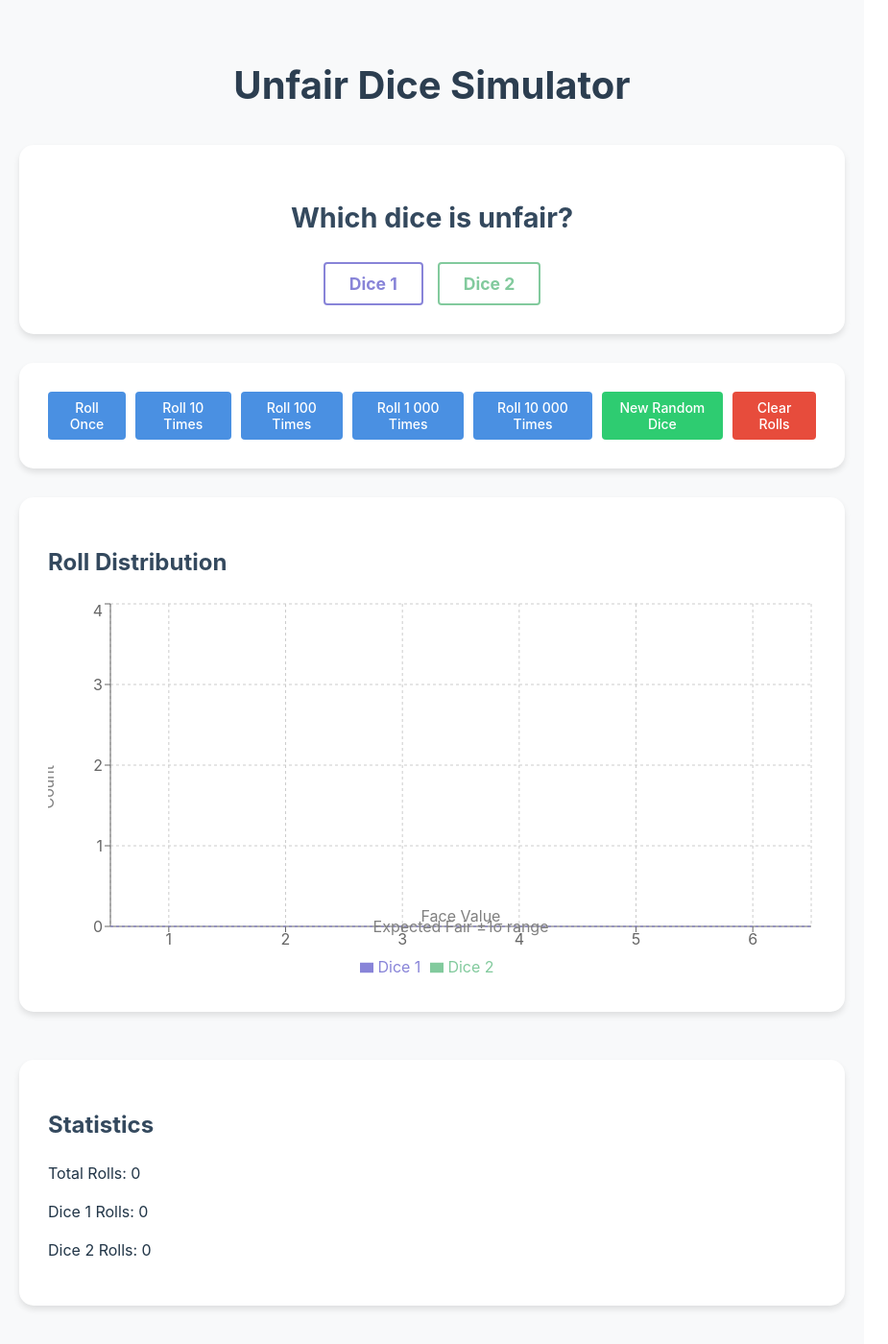
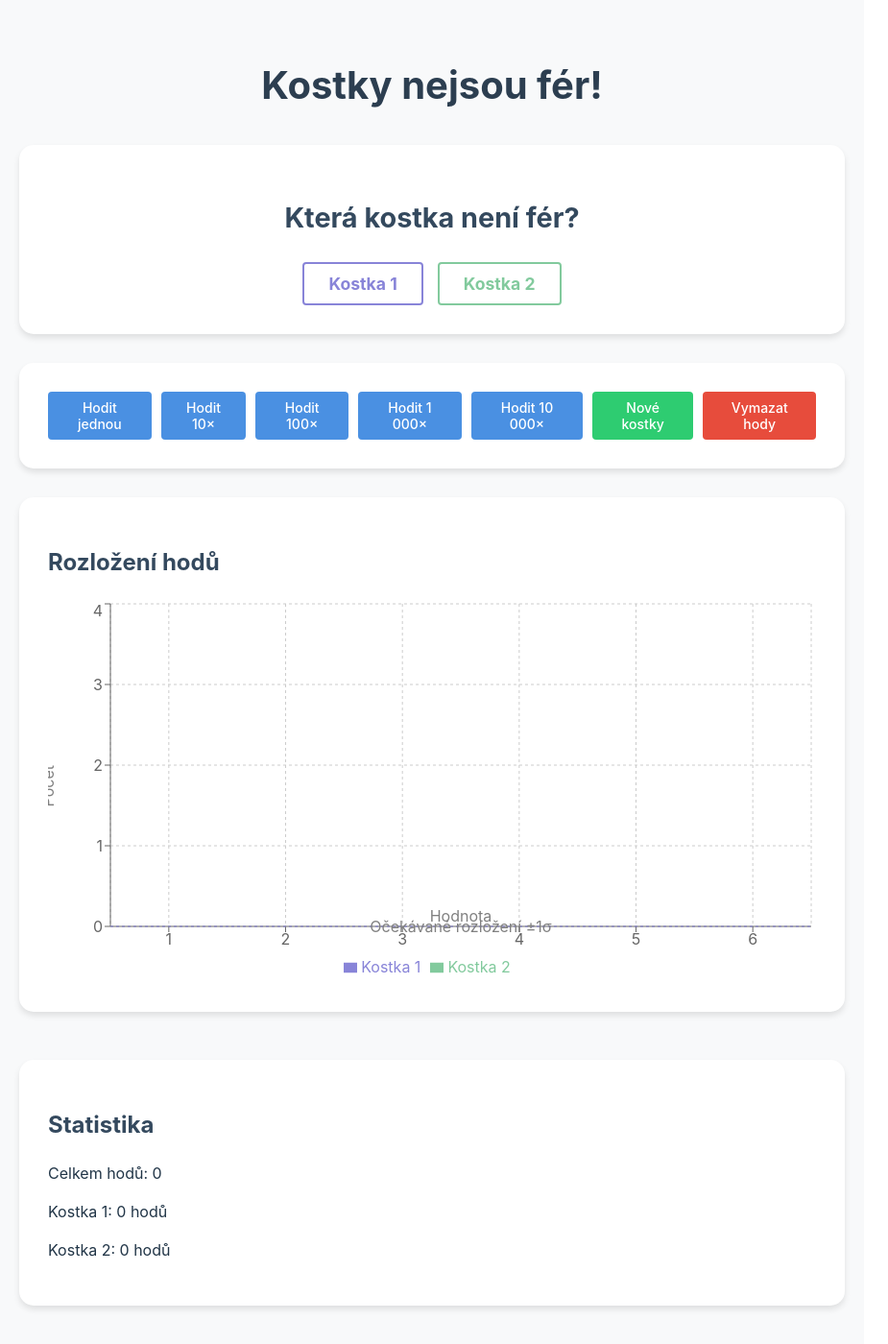
Before and after one commit to tkafka/unfair-dice-simulator, a React (Vite) app: page / in a window 1280 px wide. Shown: the whole page at 96% size, without its empty margins (0-925 px from the left). Built offline with nearby package versions, Linux system fonts and the light colour scheme.

Commit message:
Czech :)

```diff
--- a/src/App.tsx
+++ b/src/App.tsx
@@ -100,7 +100,7 @@ function App() {
           textAlign: "center",
         }}
       >
-        Unfair Dice Simulator
+        Kostky nejsou fér!
       </h1>
 
       <div
@@ -122,7 +122,7 @@ function App() {
             fontSize: "1.8em",
           }}
         >
-          Which dice is unfair?
+          Která kostka není fér?
         </h2>
         <div
           style={{
@@ -138,8 +138,8 @@ function App() {
               const isCorrect = diceService.isFirstUnfair();
               setGuessResult(
                 isCorrect
-                  ? "🎉 Correct! You've spotted the unfair dice!"
-                  : "🤔 Not quite... try observing the distributions more carefully"
+                  ? "🎉 Správně! Našel jsi podvodnou kostku!"
+                  : "🤔 Hmm... Zkus se líp podívat na rozložení hodů"
               );
             }}
             style={{
@@ -152,7 +152,7 @@ function App() {
               transition: "all 0.3s ease",
             }}
           >
-            Dice 1
+            Kostka 1
           </button>
           <button
             onClick={() => {
@@ -160,8 +160,8 @@ function App() {
               const isCorrect = !diceService.isFirstUnfair();
               setGuessResult(
                 isCorrect
-                  ? "🎉 Correct! You've spotted the unfair dice!"
-                  : "🤔 Not quite... try observing the distributions more carefully"
+                  ? "🎉 Správně! Našel jsi podvodnou kostku!"
+                  : "🤔 Hmm... Zkus se líp podívat na rozložení hodů"
               );
             }}
             style={{
@@ -174,14 +174,14 @@ function App() {
               transition: "all 0.3s ease",
             }}
           >
-            Dice 2
+            Kostka 2
           </button>
           {guessResult && (
             <p
               style={{
                 margin: 0,
                 fontSize: "1.2em",
-                color: guessResult.includes("Correct") ? "#27ae60" : "#e67e22",
+                color: guessResult.includes("Správně") ? "#27ae60" : "#e67e22",
                 minWidth: "300px",
               }}
             >
@@ -203,19 +203,19 @@ function App() {
           maxWidth: "800px",
         }}
       >
-        <button onClick={() => handleRoll(1)}>Roll Once</button>
-        <button onClick={() => handleRoll(10)}>Roll 10 Times</button>
-        <button onClick={() => handleRoll(100)}>Roll 100 Times</button>
-        <button onClick={() => handleRoll(1000)}>Roll 1 000 Times</button>
-        <button onClick={() => handleRoll(10000)}>Roll 10 000 Times</button>
+        <button onClick={() => handleRoll(1)}>Hodit jednou</button>
+        <button onClick={() => handleRoll(10)}>Hodit 10×</button>
+        <button onClick={() => handleRoll(100)}>Hodit 100×</button>
+        <button onClick={() => handleRoll(1000)}>Hodit 1 000×</button>
+        <button onClick={() => handleRoll(10000)}>Hodit 10 000×</button>
         <button onClick={handleNewDice} style={{ backgroundColor: "#2ecc71" }}>
-          New Random Dice
+          Nové kostky
         </button>
         <button
           onClick={() => setRolls([])}
           style={{ backgroundColor: "#e74c3c" }}
         >
-          Clear Rolls
+          Vymazat hody
         </button>
       </div>
 
@@ -231,18 +231,15 @@ function App() {
           maxWidth: "800px",
         }}
       >
-        <h2>Roll Distribution</h2>
+        <h2>Rozložení hodů</h2>
         <BarChart width={800} height={400} data={stats}>
           <CartesianGrid strokeDasharray="3 3" />
-          <XAxis
-            dataKey="face"
-            label={{ value: "Face Value", position: "top" }}
-          />
-          <YAxis label={{ value: "Count", angle: -90, position: "left" }} />
+          <XAxis dataKey="face" label={{ value: "Hodnota", position: "top" }} />
+          <YAxis label={{ value: "Počet", angle: -90, position: "left" }} />
           <Tooltip />
           <Legend />
-          <Bar dataKey="firstCount" name="Dice 1" fill="#8884d8" />
-          <Bar dataKey="secondCount" name="Dice 2" fill="#82ca9d" />
+          <Bar dataKey="firstCount" name="Kostka 1" fill="#8884d8" />
+          <Bar dataKey="secondCount" name="Kostka 2" fill="#82ca9d" />
           <ReferenceLine
             y={stats[0]?.expectedFair}
             stroke="#8884d8"
@@ -253,7 +250,7 @@ function App() {
             y2={stats[0]?.expectedFairUpper}
             fill="#8884d8"
             fillOpacity={0.1}
-            label="Expected Fair ±1σ range"
+            label="Očekávané rozložení ±1σ"
           />
         </BarChart>
       </div>
@@ -269,10 +266,10 @@ function App() {
           maxWidth: "800px",
         }}
       >
-        <h2>Statistics</h2>
-        <p>Total Rolls: {rolls.length}</p>
-        <p>Dice 1 Rolls: {rolls.filter((r) => r.isFirst).length}</p>
-        <p>Dice 2 Rolls: {rolls.filter((r) => !r.isFirst).length}</p>
+        <h2>Statistika</h2>
+        <p>Celkem hodů: {rolls.length}</p>
+        <p>Kostka 1: {rolls.filter((r) => r.isFirst).length} hodů</p>
+        <p>Kostka 2: {rolls.filter((r) => !r.isFirst).length} hodů</p>
       </div>
     </div>
   );
```
